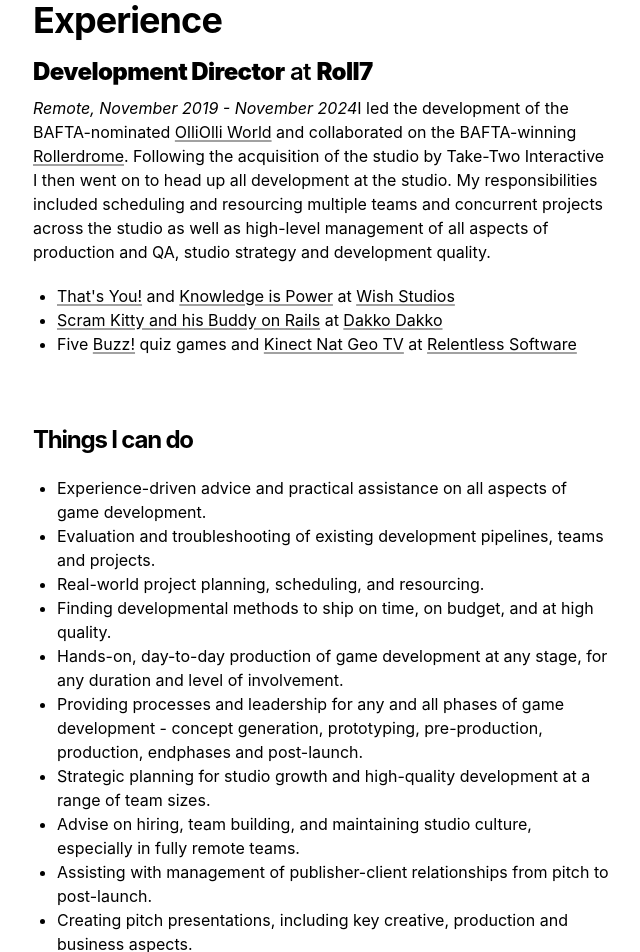
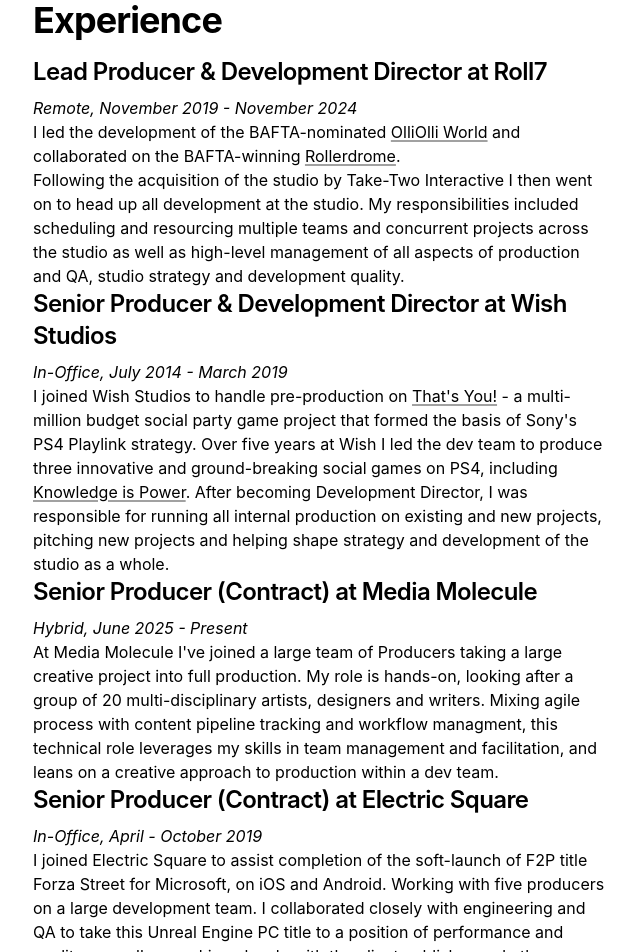
Before and after one commit to dancroucher/cassetter, a Next.js app: page /danCroucher in a window 1280 px wide. Shown: the part 560-1512 px from the top of the page, without its empty margins (319-959 px from the left). Built offline with nearby package versions, Linux system fonts and the light colour scheme.

Commit message:
Update page.tsx

```diff
--- a/app/danCroucher/page.tsx
+++ b/app/danCroucher/page.tsx
@@ -26,15 +26,37 @@
       </p>
       <br /><br />
       <h2 className="mb-4 text-4xl font-bold tracking-tight">Experience</h2>
-      <h3 className="mb-2 text-2xl font-semibold tracking-tight"><b>Development Director</b> at <b><a href="https://www.eurogamer.net/goodbye-roll7-you-deserved-so-much-better" target="_blank">Roll7</a></b></h3>
+      <h3 className="mb-2 text-2xl font-semibold tracking-tight">Lead Producer & Development Director at <a href="https://www.eurogamer.net/goodbye-roll7-you-deserved-so-much-better" target="_blank">Roll7</a></h3>
       <p className="prose">
-      <i>Remote, November 2019 - November 2024</i>
-      I led the development of the BAFTA-nominated <a href="https://www.youtube.com/watch?v=m0-MbIc96PI" target="_blank">OlliOlli World</a> and collaborated on the BAFTA-winning <a href="https://www.youtube.com/watch?v=xUAhqImHbsE" target="_blank">Rollerdrome</a>. Following the acquisition of the studio by Take-Two Interactive I then went on to head up all development at the studio. My responsibilities included scheduling and resourcing multiple teams and concurrent projects across the studio as well as high-level management of all aspects of production and QA, studio strategy and development quality.
+      <i>Remote, November 2019 - November 2024</i> </p>
+      <p className="prose">
+      I led the development of the BAFTA-nominated <a href="https://www.youtube.com/watch?v=m0-MbIc96PI" target="_blank">OlliOlli World</a> and collaborated on the BAFTA-winning <a href="https://www.youtube.com/watch?v=xUAhqImHbsE" target="_blank">Rollerdrome</a>.<br></br>Following the acquisition of the studio by Take-Two Interactive I then went on to head up all development at the studio. My responsibilities included scheduling and resourcing multiple teams and concurrent projects across the studio as well as high-level management of all aspects of production and QA, studio strategy and development quality.
       </p>
+      <h3 className="mb-2 text-2xl font-semibold tracking-tight">Senior Producer & Development Director at <a href="https://www.gamesindustry.biz/wish-studios-closing-down" target="_blank">Wish Studios</a></h3>
+      <p className="prose">
+      <i>In-Office, July 2014 - March 2019</i></p>
+      <p className="prose">
+      I joined Wish Studios to handle pre-production on <a href="https://www.youtube.com/watch?v=92uXFeQNCCk" target="_blank">That's You!</a> - a multi-million budget social party game project that formed the basis of Sony's PS4 Playlink strategy. Over five years at Wish I led the dev team to produce three innovative and ground-breaking social games on PS4, including <a href="https://www.youtube.com/watch?v=ApXbCa-6Coc" target="_blank">Knowledge is Power</a>. After becoming Development Director, I was responsible for running all internal production on existing and new projects, pitching new projects and helping shape strategy and development of the studio as a whole.
+      </p>
+      <h3 className="mb-2 text-2xl font-semibold tracking-tight">Senior Producer (Contract) at <a href="https://www.mediamolecule.com/" target="_blank">Media Molecule</a></h3>
+      <p className="prose">
+      <i>Hybrid, June 2025 - Present</i></p>
+      <p className="prose">
+      At Media Molecule I've joined a large team of Producers taking a large creative project into full production. My role is hands-on, looking after a group of 20 multi-disciplinary artists, designers and writers. Mixing agile process with content pipeline tracking and workflow managment, this technical role leverages my skills in team management and facilitation, and leans on a creative approach to production within a dev team.
+      </p>
+      <h3 className="mb-2 text-2xl font-semibold tracking-tight">Senior Producer (Contract) at <a href="https://electricsquare.com/" target="_blank">Electric Square</a></h3>
+      <p className="prose">
+      <i>In-Office, April - October 2019</i></p>
+      <p className="prose">
+      I joined Electric Square to assist completion of the soft-launch of F2P title Forza Street for Microsoft, on iOS and Android. Working with five producers on a large development team. I collaborated closely with engineering and QA to take this Unreal Engine PC title to a position of performance and quality, as well as working closely with the client publisher and other release partners to ensure a successful launch.
+      </p>
+
+
+
 
       <p className="prose">
         <ul>
-          <li><a href="https://www.youtube.com/watch?v=92uXFeQNCCk" target="_blank">That's You!</a> and <a href="https://www.youtube.com/watch?v=ApXbCa-6Coc" target="_blank">Knowledge is Power</a> at <a href="https://www.gamesindustry.biz/wish-studios-closing-down" target="_blank">Wish Studios</a></li>
+
           <li><a href="https://www.youtube.com/watch?v=jTIw2uAYFR8" target="_blank">Scram Kitty and his Buddy on Rails</a> at <a href="https://dakkodakko.com/presskit/" target="_blank">Dakko Dakko</a></li>
           <li>Five <a href="https://www.youtube.com/watch?v=jso9QEr5Uic" target="_blank">Buzz!</a> quiz games and <a href="https://www.youtube.com/watch?v=sCeiH2sWu8w" target="_blank">Kinect Nat Geo TV</a> at <a href="https://en.wikipedia.org/wiki/Relentless_Software" target="_blank">Relentless Software</a></li>
         </ul>
```
